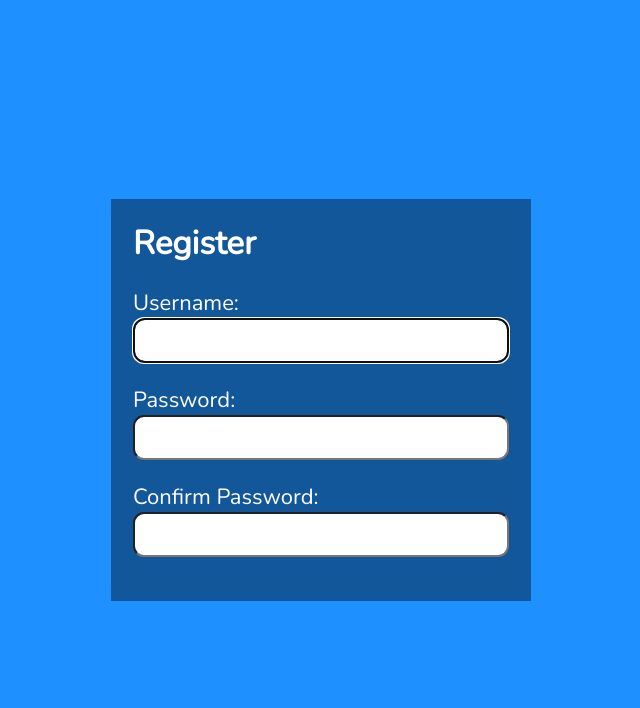
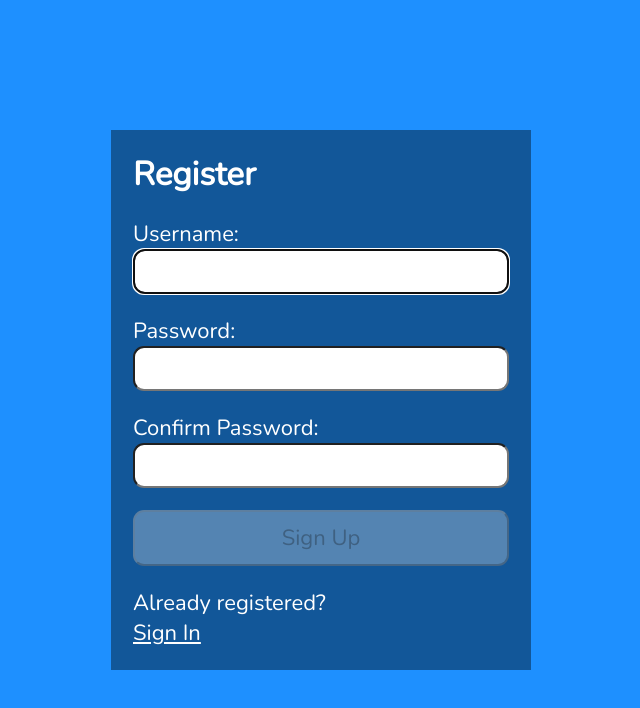
Before and after one commit to studyshubham/form_validation, a React (Create React App) app: page / in a window 1280 px wide. Shown: the top 708 px of the page, without its empty margins (319-959 px from the left). Built offline with nearby package versions, Linux system fonts and the light colour scheme.

Commit message:
Added sign in link to Register.js component

```diff
--- a/src/Register.js
+++ b/src/Register.js
@@ -134,7 +134,15 @@ const Register = () => {
                     <FontAwesomeIcon icon={faInfoCircle} />
                     Must match the first password input field
                 </p>
+                <button disabled={!validName || !validPwd || !validMatch ? true : false}>Sign Up</button>
             </form>
+            <p>
+                Already registered? <br />
+                <span className="line">
+                    {/*put router link here*/}
+                    <a href="#">Sign In</a>
+                </span>
+            </p>
         </section>
     )
 }
```
